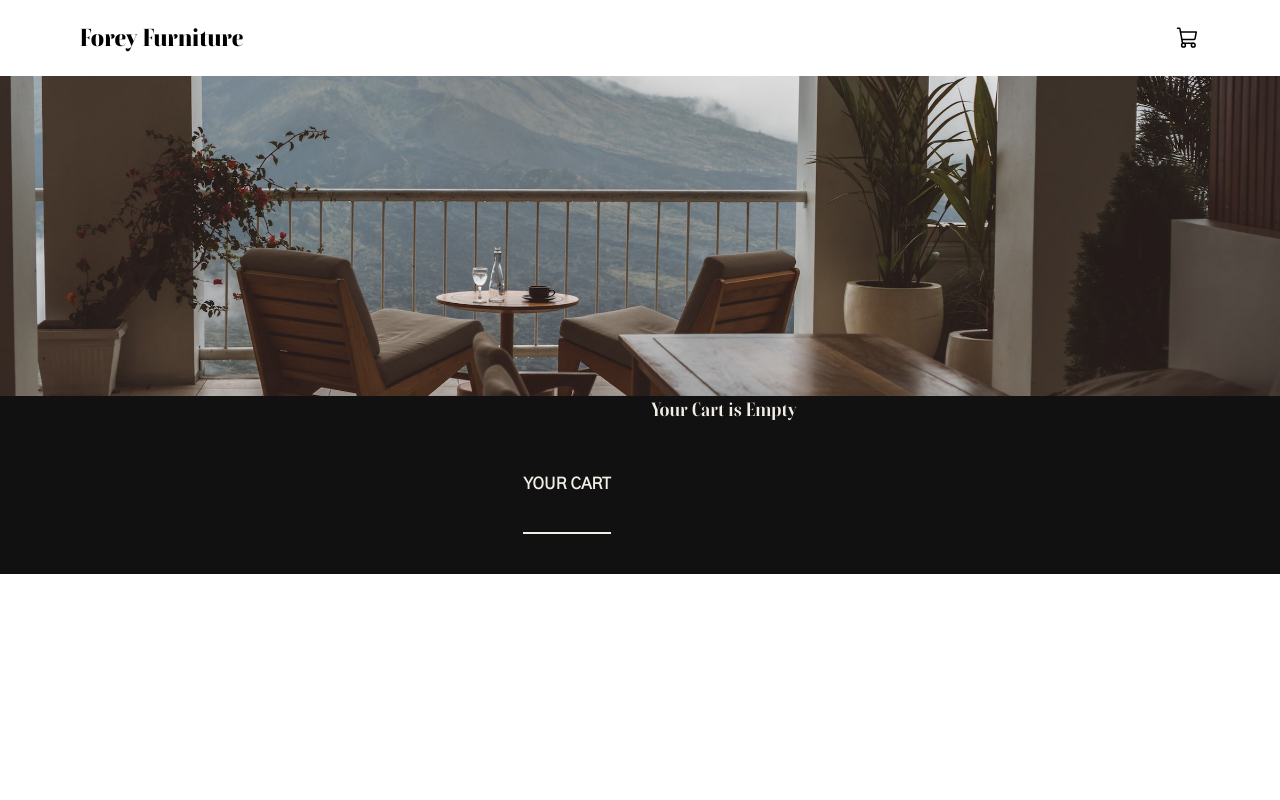
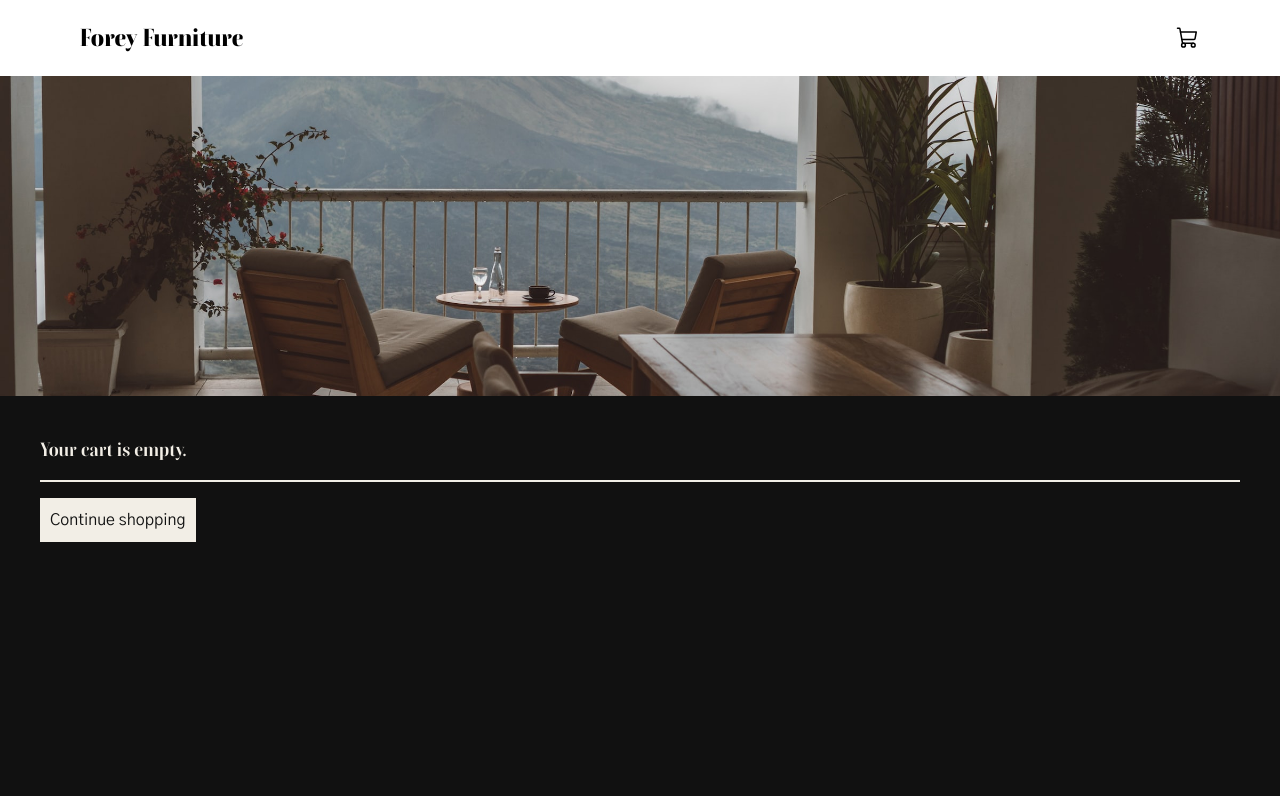
Before and after one commit to foreycodes/React-ECommerce, a React (Create React App) app: page /cart in a window 1280 px wide. Built offline with nearby package versions, Linux system fonts and the light colour scheme.

Commit message:
Empty cart CSS

```diff
--- a/src/components/button.css
+++ b/src/components/button.css
@@ -16,7 +16,6 @@
     width: 100%;
     padding: 10px;
     color: var(--color-neutral-800);
-
 }
 
 .light {
--- a/src/components/button.jsx
+++ b/src/components/button.jsx
@@ -1,7 +1,7 @@
 import React from 'react'
 import "./button.css"
 
-const Button = ({variant, text = "Shop collection"}) => {
+const Button = ({ variant, text = "Shop collection" }) => {
   return (
     <button className={`button ${ variant }`}>
         { text }
--- a/src/pages/cart/cart.css
+++ b/src/pages/cart/cart.css
@@ -60,7 +60,21 @@
     justify-content: space-between;
 }
 
-
 .checkout-amounts-container {
     gap: 8px;
 }
+
+.empty {
+    color: var(--color-neutral-200);
+    display: flex;
+    flex-direction: column;
+    gap: 16px;
+    height: 50vh;
+    padding: 40px;
+}
+
+.empty button {
+    background-color: var(--color-neutral-200);
+    border-radius: 0px;
+    width: fit-content;
+}
--- a/src/pages/cart/cart.jsx
+++ b/src/pages/cart/cart.jsx
@@ -19,6 +19,7 @@ export const Cart = () => {
   return (
     <div className="cart">
         <HeroImage />
+        {totalCartAmount > 0 ? (
         <div className="cart-container">
           <div className="cart-items">
           <div className="cart-title-container">
@@ -31,7 +32,6 @@ export const Cart = () => {
               }
             })}
           </div>
-        {totalCartAmount > 0 ? (
           <div className="checkout-container">
             <div className="order-summary-container">
               <h2 className="checkout title">ORDER SUMMARY</h2>
@@ -59,10 +59,14 @@ export const Cart = () => {
             {/* <button className="continue-button" onClick={() => navigate("/")}>Continue Shopping</button> */}
             <Button variant="primary" text="CONTINUE"/>
          </div>
+      </div>
         ) : (
-          <h3>Your Cart is Empty</h3>
+          <div className="empty">
+            <h3>Your cart is empty.</h3>
+            <div className="line"></div>
+            <Button variant="primary light" text="Continue shopping" />
+          </div>
         )}
-      </div>
     </div>
   )
 }
--- a/src/pages/shop/product.css
+++ b/src/pages/shop/product.css
@@ -15,6 +15,6 @@
 }
 
 /* for layout purposes atm */
-.addToCartBttn {
+/* .addToCartBttn {
     display: none;
-}
+} */
--- a/src/pages/shop/product.jsx
+++ b/src/pages/shop/product.jsx
@@ -7,8 +7,8 @@ import "../../App.css";
 export const Product = (props) => {
     const { id, productName, price, type, productImage } = props.data;
     const { addToCart, cartItems } = useContext(ShopContext);
+    const cartItemAmount = cartItems[id];
 
-    const cartItemAmount = cartItems[id];
   return (
     <div className="product">
       <img className="product-img" src={require(`../../assets/${type}/${productImage}`)} alt={productName}/>
```
